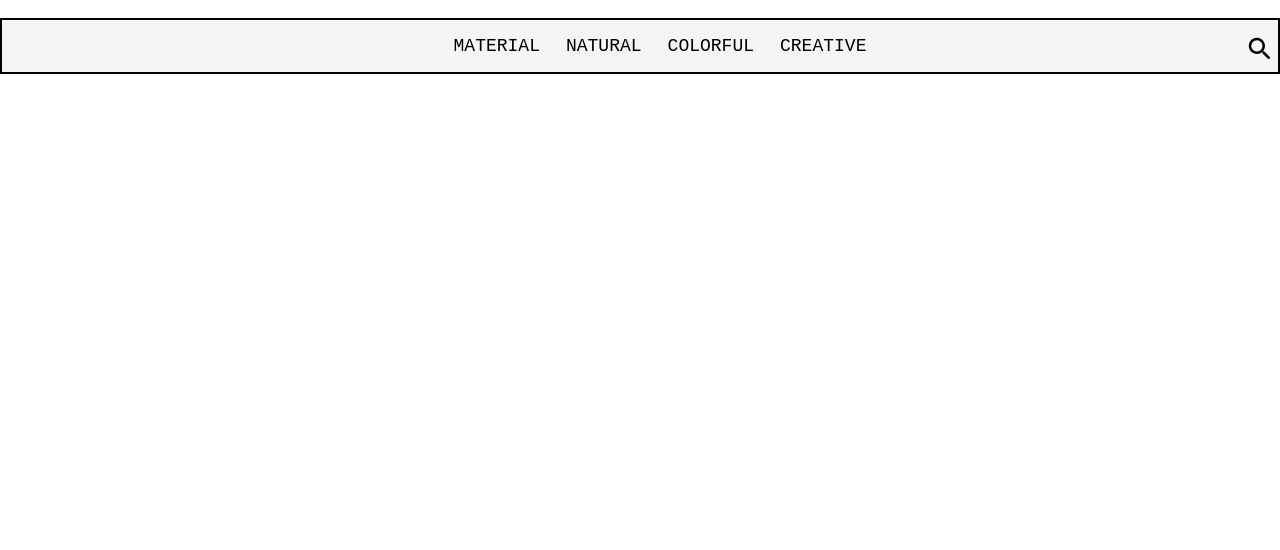
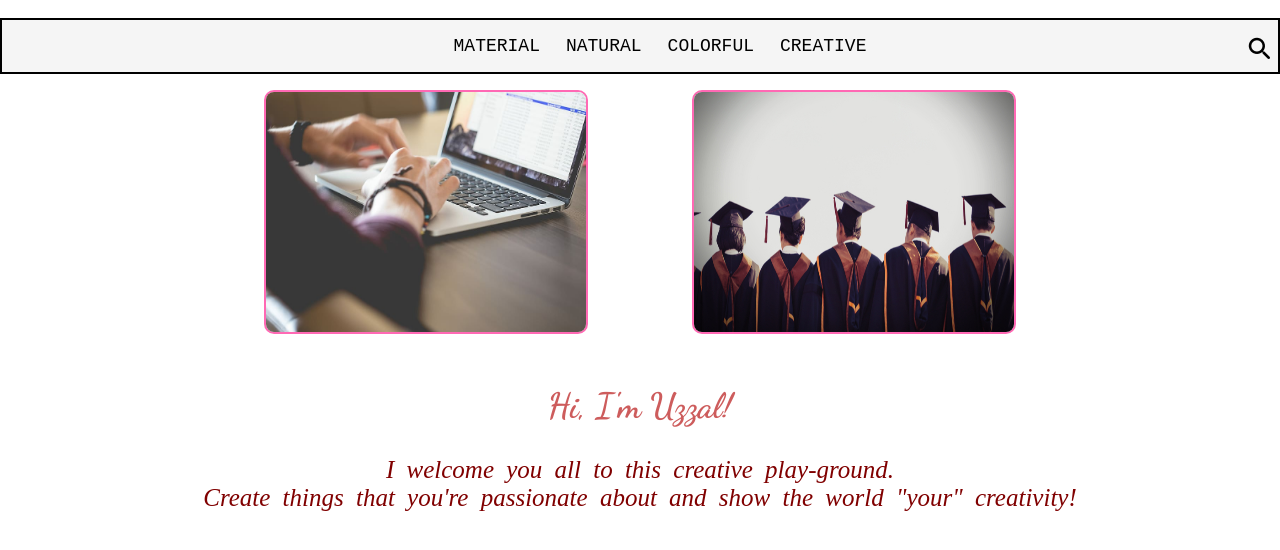
Before and after one commit to Uzzal-Bhowmik/an-inspired-blog, a plain HTML site: page index.html in a window 1280 px wide. Shown: the part 200-750 px from the top of the page. Drawn offline with nearby package versions, Linux system fonts and the light colour scheme.

Commit message:
img and header added and nav bar updated

```diff
--- a/CSS FILES/FirstCopy.css
+++ b/CSS FILES/FirstCopy.css
@@ -8,6 +8,8 @@ body {
     padding: 0;
     background-color: rgba(246, 227, 191, 0.925);
     overflow: hidden;
+    top: 0;
+    position: sticky;
 }
 
 .ul_nav li {
@@ -23,6 +25,15 @@ body {
     font-weight: 500;
     text-align: center;
 
+    -webkit-touch-callout: none;
+    -webkit-user-select: none;
+    -khtml-user-select: none;
+    -moz-user-select: none;
+    -ms-user-select: none;
+    user-select: none;
+}
+
+.stopcopy{
     -webkit-touch-callout: none;
     -webkit-user-select: none;
     -khtml-user-select: none;
@@ -77,3 +88,37 @@ body {
     background-color: rgba(0, 0, 0, 0.856);
     color: pink;
 }
+
+.entru_grad img{
+    height: 240px;
+    width: 320px;
+    border: 2px solid hotpink;
+    border-radius: 10px;
+
+}
+.entru_grad img:hover{
+    box-shadow: 10px 10px 30px 5px #aaa;
+}
+
+#entru-img{
+    margin-right: 50px;
+
+}
+#grad-img{
+    margin-left: 50px;
+}
+
+.under_entru_grad h2{
+    font-family: 'Dancing Script';
+    font-size: 35px;
+    font-weight: 300;
+    color: indianred;
+}
+
+.under_entru_grad h3{
+    font-style: italic;
+    font-weight: 540;
+    font-size: 25px;
+    color: maroon;
+    word-spacing: 6px;
+}
--- a/index.html
+++ b/index.html
@@ -8,6 +8,9 @@
     <link rel="shortcut icon" href="Images/ublogo.jpg" type="image/x-icon">
     <link rel="stylesheet" href="https://fonts.googleapis.com/icon?family=Material+Icons+Two+Tone">
     <link rel="stylesheet" href="https://fonts.googleapis.com/icon?family=Material+Icons+Round">
+    <link rel="preconnect" href="https://fonts.googleapis.com">
+    <link rel="preconnect" href="https://fonts.gstatic.com" crossorigin>
+    <link href="https://fonts.googleapis.com/css2?family=Dancing+Script:wght@700&display=swap" rel="stylesheet">
     <title>UBCreative Arena</title>
 </head>
 <body>
@@ -24,7 +27,7 @@
         <h4 class="under_img_text">CREATE THINGS THAT MATTER</h4>
     </center>
 
-    <ul class="ul_under_img">
+    <ul class="ul_under_img stopcopy">
 
         <center>
             <li><span>MATERIAL</span></li>
@@ -38,6 +41,19 @@
 
     </ul>
 
+    <center class="entru_grad stopcopy">
+        <img id="entru-img" src="Images/business-entrepreneur-hands-laptop.jpg" alt="Changing the world should start from home">
+
+        <img id="grad-img" src="Images/graduation.jpg" alt="College  degrees are valuable">
+        <br>
+        <div class="under_entru_grad">
+            <br>
+            <h2>Hi, I'm Uzzal!</h2>
+            <h3>I welcome you all to this creative play-ground. <br> Create things that you're passionate about and show the world "your" creativity!</h3>
+        </div>
+
+
+    </center>
 
 
 
```
Also changed, not shown: Images/business-entrepreneur-hands-laptop.jpg (added), Images/graduation.jpg (added).
